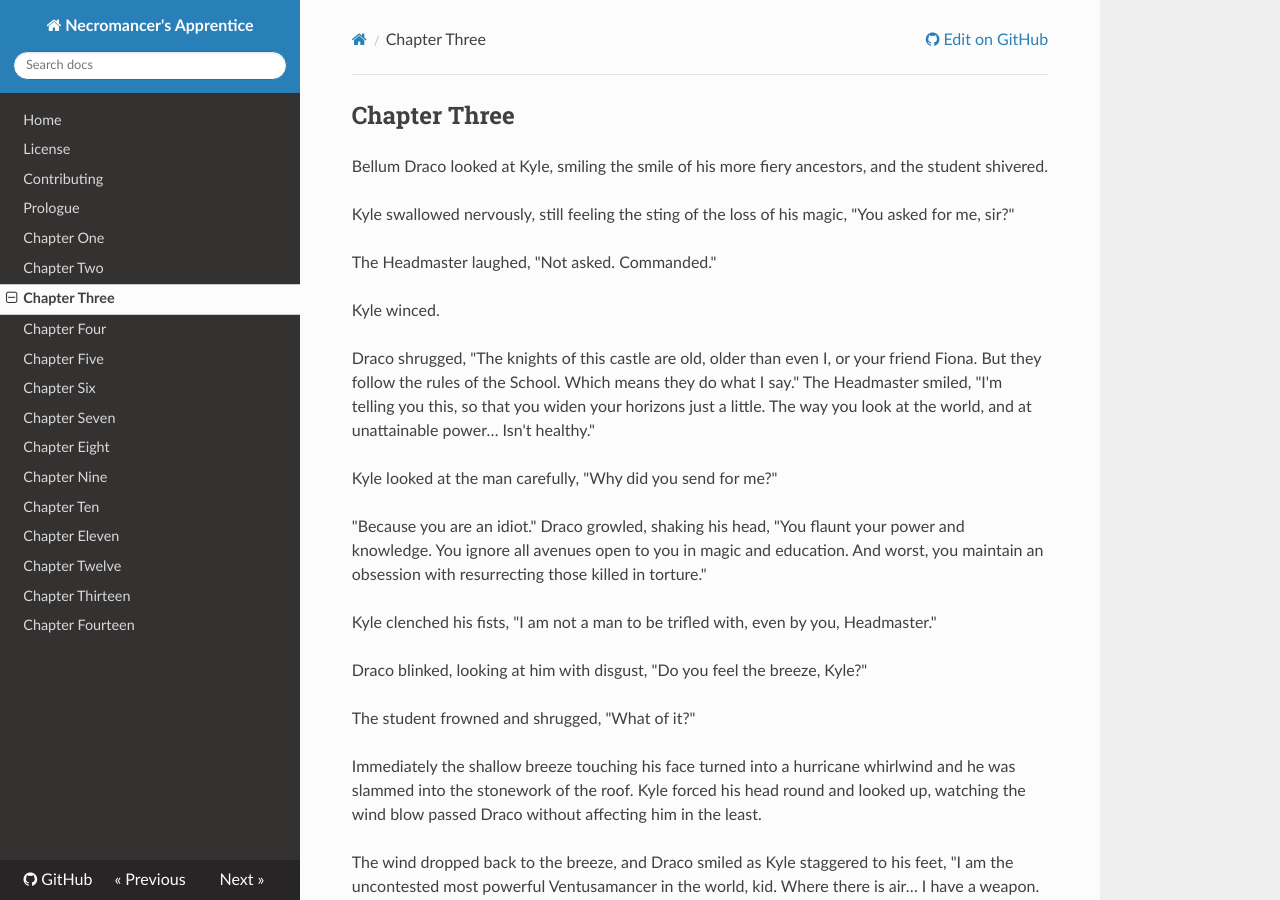
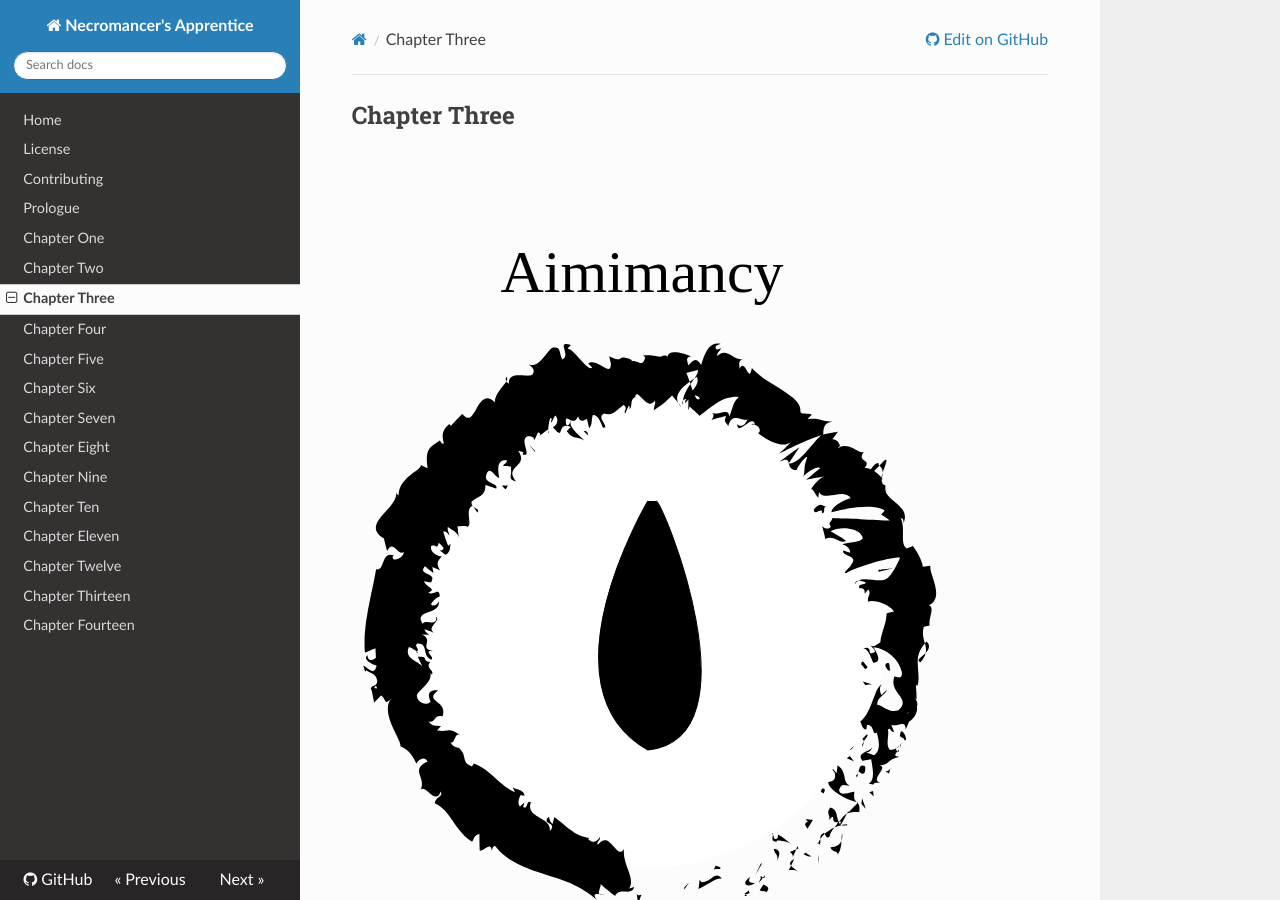
Before and after one commit to shakna-israel/NecromancersApprentice, an MkDocs documentation site: the page built from docs/003-Chapter-Three.md, in a window 1280 px wide and 900 px high. Built offline with MkDocs 1.6.1, drawn with Linux system fonts in a browser that asks for light colours; nearby versions of some CDN libraries; old or Windows-style settings are respelled for this version of MkDocs.

Commit message:
Added symbols

```diff
--- a/docs/003-Chapter-Three.md
+++ b/docs/003-Chapter-Three.md
@@ -1,4 +1,7 @@
 ## Chapter Three
+
+![Aimimancy](https://cdn.rawgit.com/shakna-israel/NecromancersApprentice/master/docs/img/Symbol_Aimimancy.svg)
+
 Bellum Draco looked at Kyle, smiling the smile of his more fiery ancestors, and the student shivered.
 
 Kyle swallowed nervously, still feeling the sting of the loss of his magic, "You asked for me, sir?"
@@ -147,6 +152,8 @@ Abigail just stood up quietly, and walked away. Shoulders slumped, head down.
 
 ---
 
+![Aimimancy](https://cdn.rawgit.com/shakna-israel/NecromancersApprentice/master/docs/img/Symbol_Aimimancy.svg)
+
 "I am the Professor of Aimimancy." The teacher at the front of the room began, "I am Samuel Bracken."
 
 The man shrugged, walking back and forth, "Blood is something most of us fear, for good reason."
```
Also changed, not shown: other parts of docs/003-Chapter-Three.md (+6 -0 lines).
